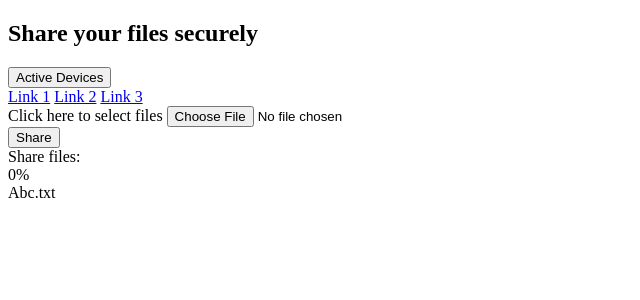
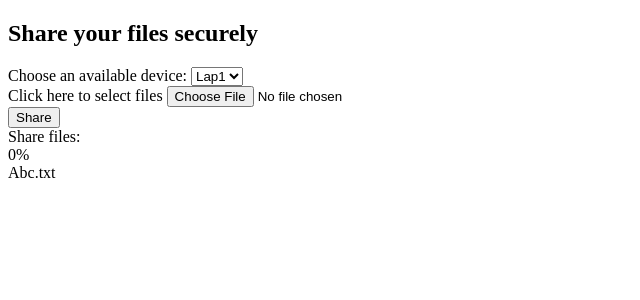
Before and after one commit to anandhu-eng/hack--file_transfer, a Flask app: page /server in a window 1280 px wide. Shown: the top 300 px of the page, without its empty margins (0-640 px from the left). Run offline with Flask 2, Linux system fonts and the light colour scheme; lists and menus that the app fills with data are empty; some libraries are stand-ins or nearby versions.

Commit message:
Dropdown using select and label

```diff
--- a/templates/server.html
+++ b/templates/server.html
@@ -10,14 +10,13 @@
             <div class="screen join-screen active">
                <div class="form">
                   <h2>Share your files securely</h2>
-                  <div class="dropdown">
-                    <button onclick="myFunction()" class="dropbtn">Active Devices</button>
-                    <div id="myDropdown" class="dropdown-content">
-                      <a href="#">Link 1</a>
-                      <a href="#">Link 2</a>
-                      <a href="#">Link 3</a>
-                    </div>
-                  </div>
+                  <label for="Devices">Choose an available device:</label>
+                     <select id="Devices">
+                     <option label="Lap1"></option>
+                     <option label="Lap2"></option>
+                     <option label="Lap3"></option>
+                     <option label="Lap4"></option>
+                     </select>
                   <!--
                   <div class="form-input">
                      <button id="sender-start-con-btn">Create room</button>
@@ -61,7 +60,7 @@
                 </div>
               </div>-->
         </div>
-    <!--<script type="text/javascript" src="socket.io/socket.io.js"></script>
-        <script type="text/javascript" src="code.js"></script>  -->
+    <script type="text/javascript" src="socket.io/socket.io.js"></script>
+        <script type="text/javascript" src="code.js"></script>
     </body>
 </html>
```
